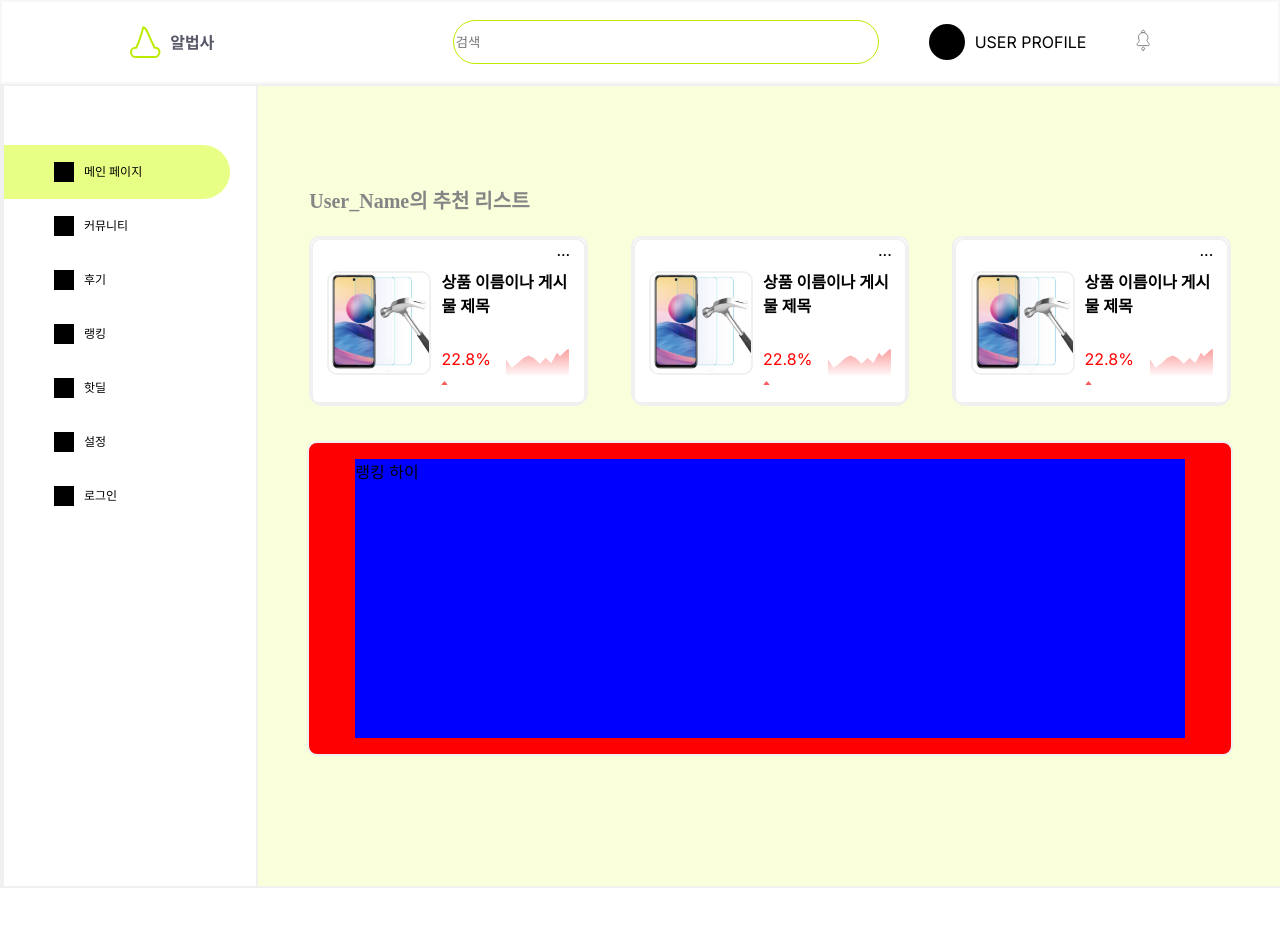
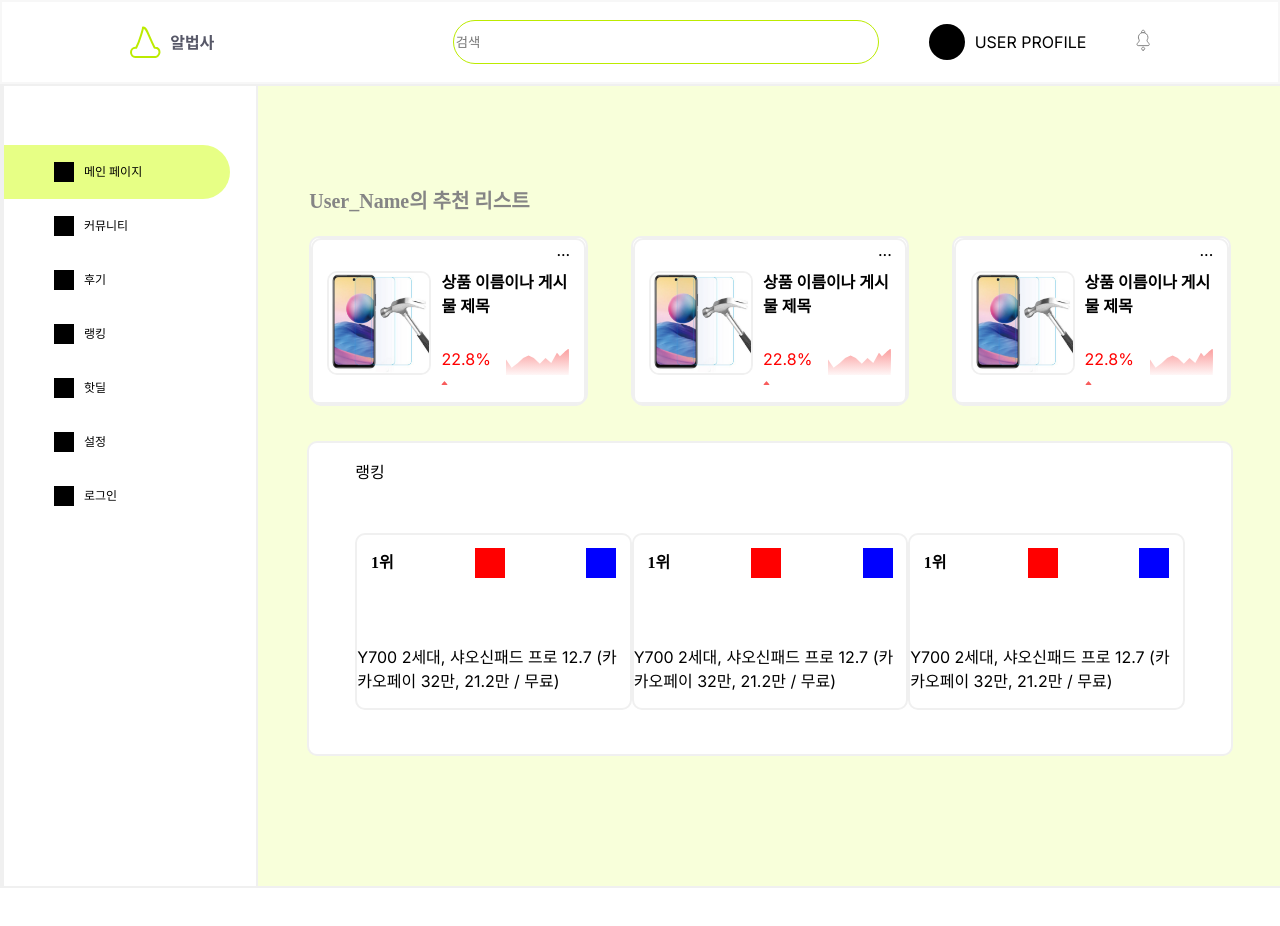
Before and after one commit to jijijig/albeobsa-Front, a Next.js app: page / in a window 1280 px wide. Shown: the top 926 px of the page. Built offline with nearby package versions, Linux system fonts and the light colour scheme.

Commit message:
#2 랭크컴포넌트 생성

```diff
--- a/src/components/index/Lank.tsx
+++ b/src/components/index/Lank.tsx
@@ -1,12 +1,20 @@
 /** @jsxImportSource @emotion/react */
 import { css } from '@emotion/react';
 import React from 'react';
+import LankNumber from './LankNumber';
 
 export default function Lank() {
     return (
         <div css={style}>
             <div className="contanier">
-                <div className="contanierin">랭킹 하이</div>
+                <div className="contanierin">
+                    랭킹
+                    <div className="lanklist">
+                        <LankNumber />
+                        <LankNumber />
+                        <LankNumber />
+                    </div>
+                </div>
             </div>
         </div>
     );
@@ -16,6 +24,7 @@ const style = css`
     display: flex;
     align-items: center;
     justify-content: center;
+
     .contanier {
         display: flex;
         justify-content: center;
@@ -24,11 +33,16 @@ const style = css`
         height: 311px;
         border-radius: 10px;
         border: 2px solid #f0f0f0;
-        background-color: red;
+        background-color: white;
     }
     .contanierin {
         width: 90%;
         height: 90%;
-        background-color: blue;
+    }
+    .lanklist {
+        margin-top: 50px;
+        display: flex;
+        justify-content: space-between;
+        width: 100%;
     }
 `;
--- /dev/null
+++ b/src/components/index/LankNumber.tsx
@@ -0,0 +1,56 @@
+/** @jsxImportSource @emotion/react */
+import { css } from '@emotion/react';
+import React from 'react';
+
+export default function LankNumber() {
+    return (
+        <div css={style}>
+            <div className="top">
+                <p>1위</p>
+                <div className="shopingsite"></div>
+                <div className="communitysite"></div>
+            </div>
+            <div className="second">
+                <p>Y700 2세대, 샤오신패드 프로 12.7 (카카오페이 32만, 21.2만 / 무료)</p>
+            </div>
+            <div className="third">
+                <div className="third-left"></div>
+                <div className="third-right"></div>
+            </div>
+        </div>
+    );
+}
+
+const style = css`
+    width: 100%;
+    height: 100%;
+    border-radius: 10px;
+    border: 2px solid #f0f0f0;
+    display: flex;
+    flex-direction: column;
+    align-items: center;
+    .top {
+        width: 90%;
+        display: flex;
+        justify-content: space-between;
+        align-items: center;
+        padding: 0 10px;
+        p {
+            font-family: Poppins;
+            font-size: 16px;
+            font-weight: 700;
+            line-height: 24px;
+            text-align: left;
+        }
+        .shopingsite {
+            width: 30px;
+            height: 30px;
+            background-color: red;
+        }
+        .communitysite {
+            width: 30px;
+            height: 30px;
+            background-color: blue;
+        }
+    }
+`;
```
